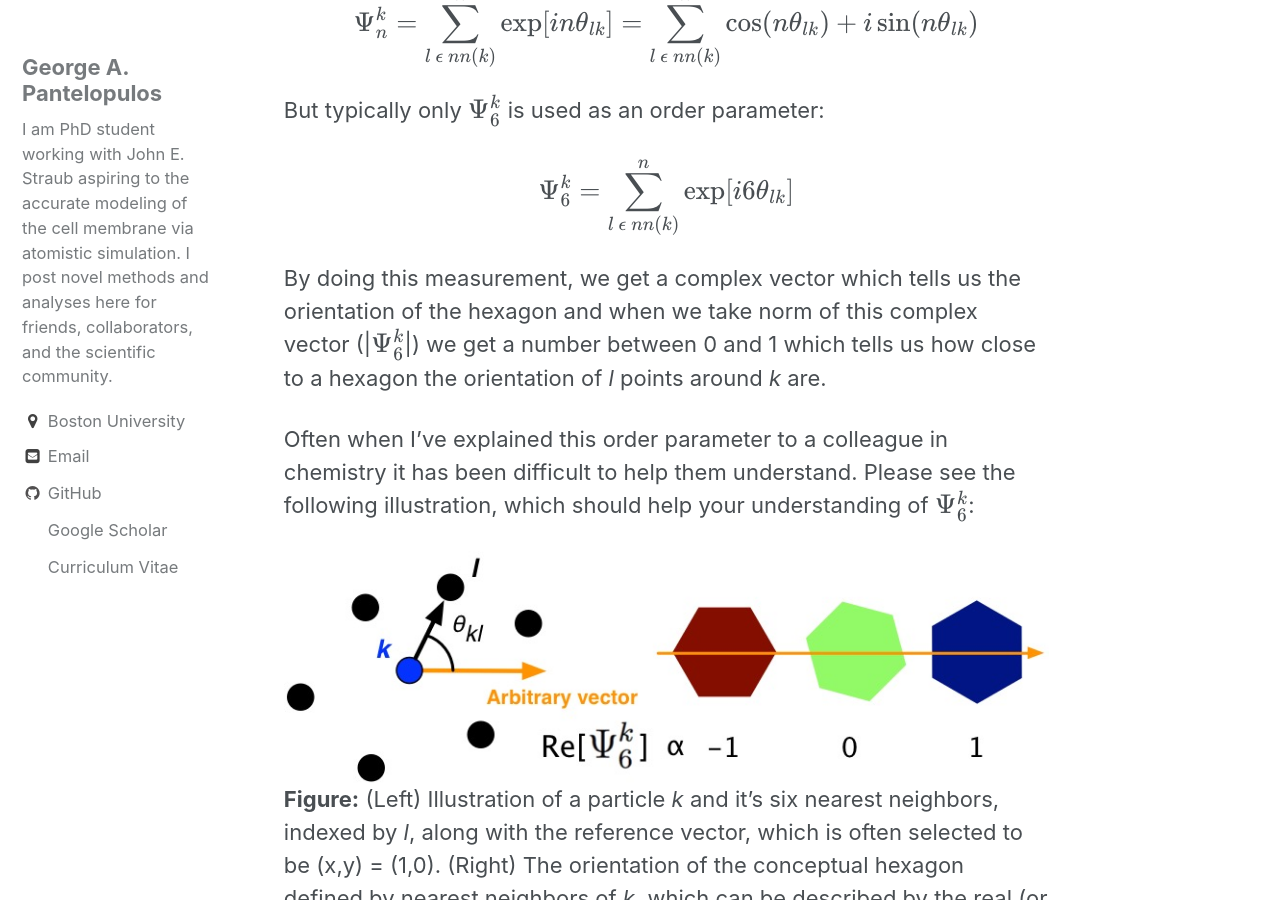
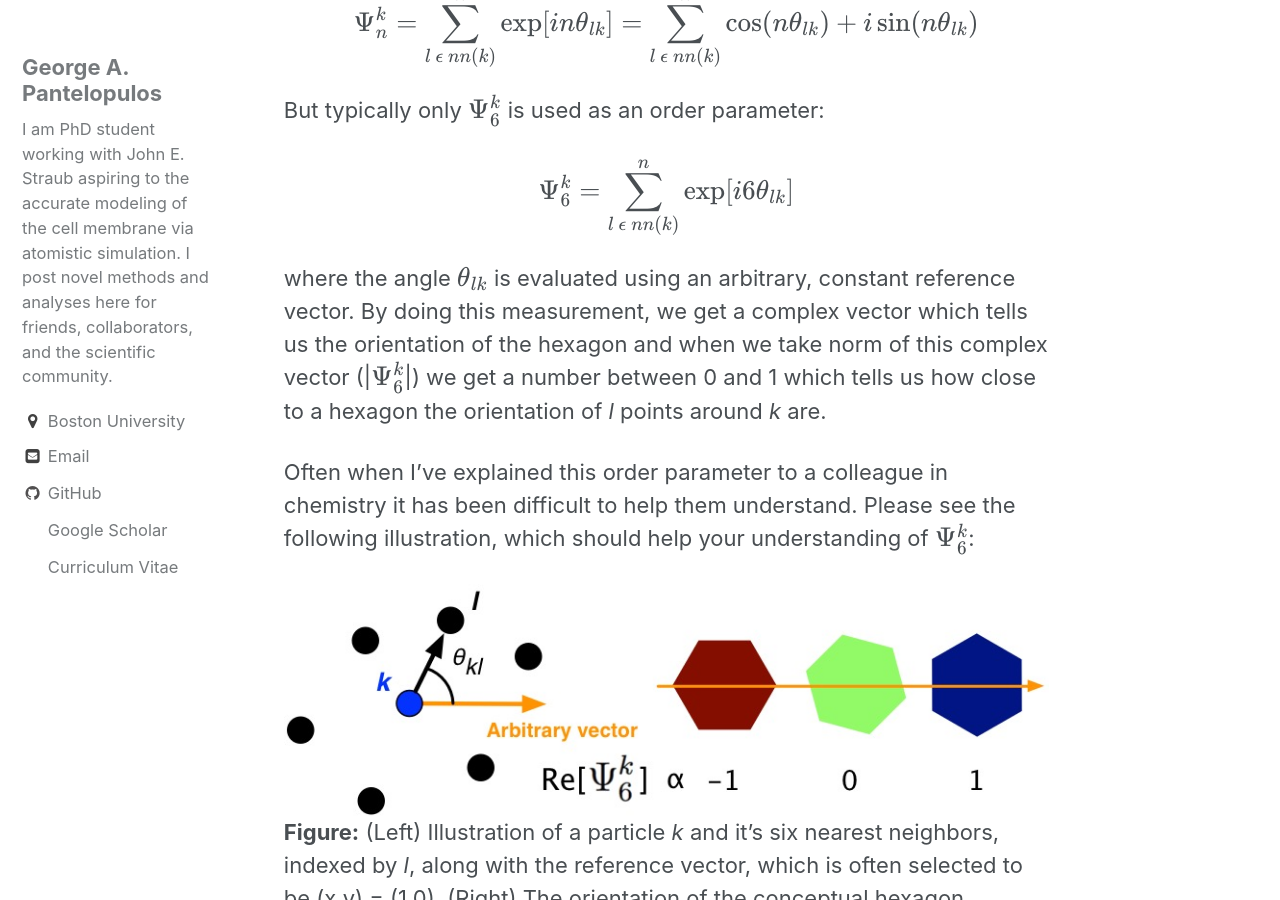
Before and after one commit to gpantel/gpantel.github.io, a Jekyll site: the page built from _posts/2017-06-09-2D_boo.markdown, in a window 1280 px wide and 900 px high, scrolled down 758 px. Built offline with Jekyll 4.4.1, drawn with Linux system fonts in a browser that asks for light colours; formulas are drawn with MathJax 3.

Commit message:
Updating reference formatting, description of Psi6

```diff
--- a/_posts/2017-06-07-domain_clustering.markdown
+++ b/_posts/2017-06-07-domain_clustering.markdown
@@ -25,7 +25,7 @@ Of course, proteins can adopt different folded structures depending on the therm
 
 Using molecular dynamics simulations we can understand the structure of lipids at any point in time *a priori*. With such detailed information we can ask questions like "How does the structure of a lipid depend on the *size* of a domain?"
 
-Of course we could answer this question as-is, but there is someting else very important to consider... lipid bilayers are a *bilayer* -- the distribution of lipids is never symmetric across the two leaflets. So we should consider how many lipids are part of a domain in reference to each side of the membrane. This is to say, we should decompose the number of lipids involved in a domain into intra- and inter-leaflet lipids, and then measure the mean structural order for all lipids as dependent on the number of intra- (*n*) and inter- (*m*) leaflet lipids in the domain.
+Of course we could answer this question as-is, but there is someting else very important to consider... lipid bilayers are a *bilayer* -- the distribution of lipids is not perfectly symmetric across the two leaflets. So we should consider how many lipids are part of a domain in reference to each side of the membrane. This is to say, we should decompose the number of lipids involved in a domain into intra- and inter-leaflet lipids, and then measure the mean structural order for all lipids as dependent on the number of intra- (*n*) and inter- (*m*) leaflet lipids in the domain.
 
 Currently, only coarse-grained models of lipid mixtures can reach an equilibrium spatial and structural distribution. I use the DPPC:DIPC:CHOL mixture in the MARTINI coarse-grained forcefield to study some general feature of phase separation. Many other people do, too.
 
--- a/_posts/2017-06-09-2D_boo.markdown
+++ b/_posts/2017-06-09-2D_boo.markdown
@@ -22,7 +22,7 @@ But typically only $$\Psi_6^k$$ is used as an order parameter:
 
 $$\Psi_6^k = \sum^n_{l\ \epsilon\ nn(k)} \exp[i6\theta_{lk}]$$
 
-By doing this measurement, we get a complex vector which tells us the orientation of the hexagon and when we take norm of this complex vector (\|$$\Psi_6^k$$\|) we get a number between 0 and 1 which tells us how close to a hexagon the orientation of *l* points around *k* are.
+where the angle $$\theta_{lk}$$ is evaluated using an arbitrary, constant reference vector. By doing this measurement, we get a complex vector which tells us the orientation of the hexagon and when we take norm of this complex vector (\|$$\Psi_6^k$$\|) we get a number between 0 and 1 which tells us how close to a hexagon the orientation of *l* points around *k* are.
 
 Often when I've explained this order parameter to a colleague in chemistry it has been difficult to help them understand. Please see the following illustration, which should help your understanding of $$\Psi_6^k$$:
 
--- a/_posts/2017-06-22-mixent.markdown
+++ b/_posts/2017-06-22-mixent.markdown
@@ -50,4 +50,4 @@ G.A. Pantelopulos, T. Nagai, A. Bandara, A. Panahi, & J.E. Straub "Critical size
 
 References:
 1. M. Camesasca, M. Kaufman, & I. Manas-Zloczower "Quantifying Fluid Mixing with the Shannon Entropy," *Macromol. Theory Simulations* **15** 595–607 (2006).
-2. Brandani, G. B. et al. "Quantifying Disorder through Conditional Entropy: An Application to Fluid Mixing," *PLoS One* **8** e65617 (2013).
+2. G.B. Brandani, M. Schor, C.E. MacPhee, H. Grubmuller, U. Zachariae, & D. Marenduzzo  "Quantifying Disorder through Conditional Entropy: An Application to Fluid Mixing," *PLoS One* **8** e65617 (2013).
```
